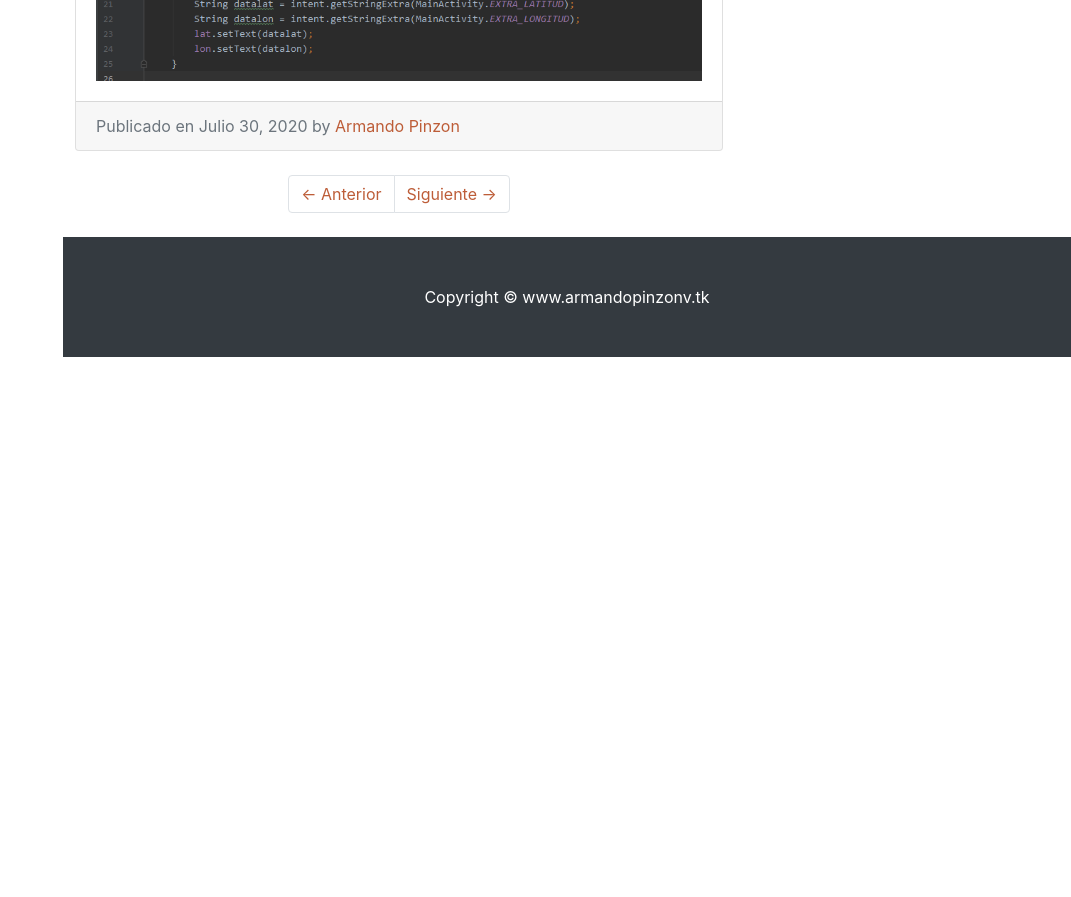
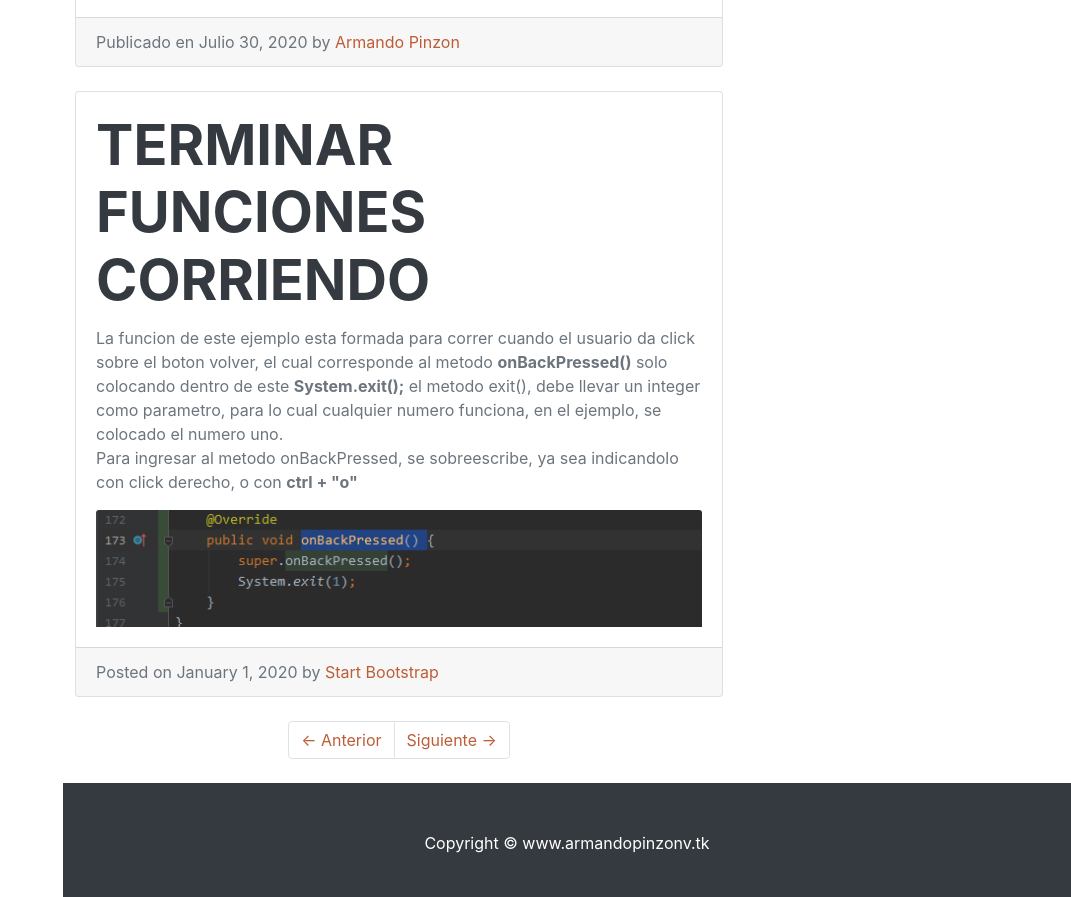
Before and after one commit to armandopinzonvera/AndroidGuide, a plain HTML site: page logicas.html in a window 1280 px wide. Shown: the part 2663-3560 px from the top of the page, without its empty margins (209-1280 px from the left). Before the commit the page ends 3020 px from the top, so only its background shows below. Drawn offline with nearby package versions, Linux system fonts and the light colour scheme; a web font is replaced by a local one.

```diff
--- a/logicas.html
+++ b/logicas.html
@@ -1,5 +1,6 @@
 <!DOCTYPE html>
 <html lang="en">
+
 <head>
   <meta charset="utf-8" />
   <meta name="viewport" content="width=device-width, initial-scale=1, shrink-to-fit=no" />
@@ -15,6 +16,7 @@
   <!-- Core theme CSS (includes Bootstrap)-->
   <link href="css/styles.css" rel="stylesheet" />
 </head>
+
 <body id="page-top">
   <!-- Navigation-->
   <nav class="navbar navbar-expand-lg navbar-dark bg-primary fixed-top" id="sideNav">
@@ -22,12 +24,15 @@
       <span class="d-block d-lg-none">Logicas</span>
 
     </a>
-            <button class="navbar-toggler" type="button" data-toggle="collapse" data-target="#navbarSupportedContent" aria-controls="navbarSupportedContent" aria-expanded="false" aria-label="Toggle navigation"><span class="navbar-toggler-icon"></span></button>
+    <button class="navbar-toggler" type="button" data-toggle="collapse" data-target="#navbarSupportedContent"
+      aria-controls="navbarSupportedContent" aria-expanded="false" aria-label="Toggle navigation"><span
+        class="navbar-toggler-icon"></span></button>
     <div class="collapse navbar-collapse" id="navbarSupportedContent">
       <ul class="navbar-nav">
         <li class="nav-item"><a class="nav-link js-scroll-trigger" href="index.html">Configuracion </a></li>
         <li class="nav-item"><a class="nav-link js-scroll-trigger" href="Git-Github.html">Git-GitHub</a></li>
-                    <li class="nav-item"><a class="nav-link js-scroll-trigger" href="logicas.html">Logicas <span class="sr-only">(current)</span></a></li>
+        <li class="nav-item"><a class="nav-link js-scroll-trigger" href="logicas.html">Logicas <span
+              class="sr-only">(current)</span></a></li>
         <li class="nav-item"><a class="nav-link js-scroll-trigger" href="fragments.html">Fragments</a></li>
         <li class="nav-item"><a class="nav-link js-scroll-trigger" href="sqlite.html">SQLite</a></li>
         <li class="nav-item"><a class="nav-link js-scroll-trigger" href="mapLocation.html">Map-Location</a></li>
@@ -99,7 +104,8 @@
               </li>
             </ul>
             <p class="card-text">
-                  En el activity que recibe los métodos son colocados en el onCreate, para que se ejecuten al iniciar el activity, para este ejemplo son inmediatamente ubicados en los textView
+              En el activity que recibe los métodos son colocados en el onCreate, para que se ejecuten al iniciar el
+              activity, para este ejemplo son inmediatamente ubicados en los textView
             </p>
             <pre class="pre">
                 protected void onCreate(Bundle savedInstanceState) {
@@ -125,7 +131,9 @@
               </li>
             </ul>
             <p class="card-text">
-                  En el activity que envía se coloca un método putExtra() para cada dato, enlazándolo al mismo objeto Intent, diferenciándose en la <b>CLAVE</b> y lo que envían, mientras en el activity que recibe se coloca un método <i>getStrinExtra</i> para cada variable que se recupera
+              En el activity que envía se coloca un método putExtra() para cada dato, enlazándolo al mismo objeto
+              Intent, diferenciándose en la <b>CLAVE</b> y lo que envían, mientras en el activity que recibe se coloca
+              un método <i>getStrinExtra</i> para cada variable que se recupera
             </p>
             <pre class="pre">
                 public void irSecond(View view) {
@@ -175,12 +183,36 @@
         </div>
 
         <!-- Blog Post -->
+
+        <div class="card mb-4">
+
+          <div class="card-body">
+            <h2 class="card-title">Terminar funciones corriendo</h2>
+            <p class="card-text">La funcion de este ejemplo esta formada para correr cuando el usuario
+              da click sobre el boton volver, el cual corresponde al metodo <b>onBackPressed()</b>
+              solo colocando dentro de este <b>System.exit();</b> el metodo exit(), debe llevar un
+              integer como parametro, para lo cual cualquier numero funciona, en el ejemplo, se colocado
+              el numero uno.<br>
+              Para ingresar al metodo onBackPressed, se sobreescribe, ya sea indicandolo con click derecho, o con <b>ctrl + "o"</b>
+            </p>
+              <img class="card-img-top" src="IMG/LOGICAS/ll1.png" alt="Card image cap">
+
+          </div>
+          <div class="card-footer text-muted">
+            Posted on January 1, 2020 by
+            <a href="#">Start Bootstrap</a>
+          </div>
+        </div>
+
+        <!-- Blog Post -->
         <!--
         <div class="card mb-4">
           <img class="card-img-top" src="http://placehold.it/750x300" alt="Card image cap">
           <div class="card-body">
             <h2 class="card-title">Post Title</h2>
-              <p class="card-text">Lorem ipsum dolor sit amet, consectetur adipisicing elit. Reiciendis aliquid atque, nulla? Quos cum ex quis soluta, a laboriosam. Dicta expedita corporis animi vero voluptate voluptatibus possimus, veniam magni quis!</p>
+            <p class="card-text">Lorem ipsum dolor sit amet, consectetur adipisicing elit. Reiciendis aliquid atque,
+              nulla? Quos cum ex quis soluta, a laboriosam. Dicta expedita corporis animi vero voluptate voluptatibus
+              possimus, veniam magni quis!</p>
             <a href="#" class="btn btn-primary">Read More &rarr;</a>
           </div>
           <div class="card-footer text-muted">
@@ -189,6 +221,7 @@
           </div>
         </div>
   -->
+
         <!-- Pagination -->
         <ul class="pagination justify-content-center mb-4">
           <li class="page-item">
@@ -292,4 +325,5 @@
   <!-- Core theme JS-->
   <script src="js/scripts.js"></script>
 </body>
+
 </html>
```
Also changed, not shown: IMG/LOGICAS/ll1.png (added). Lines whose indentation alone changed are shown as unchanged.
